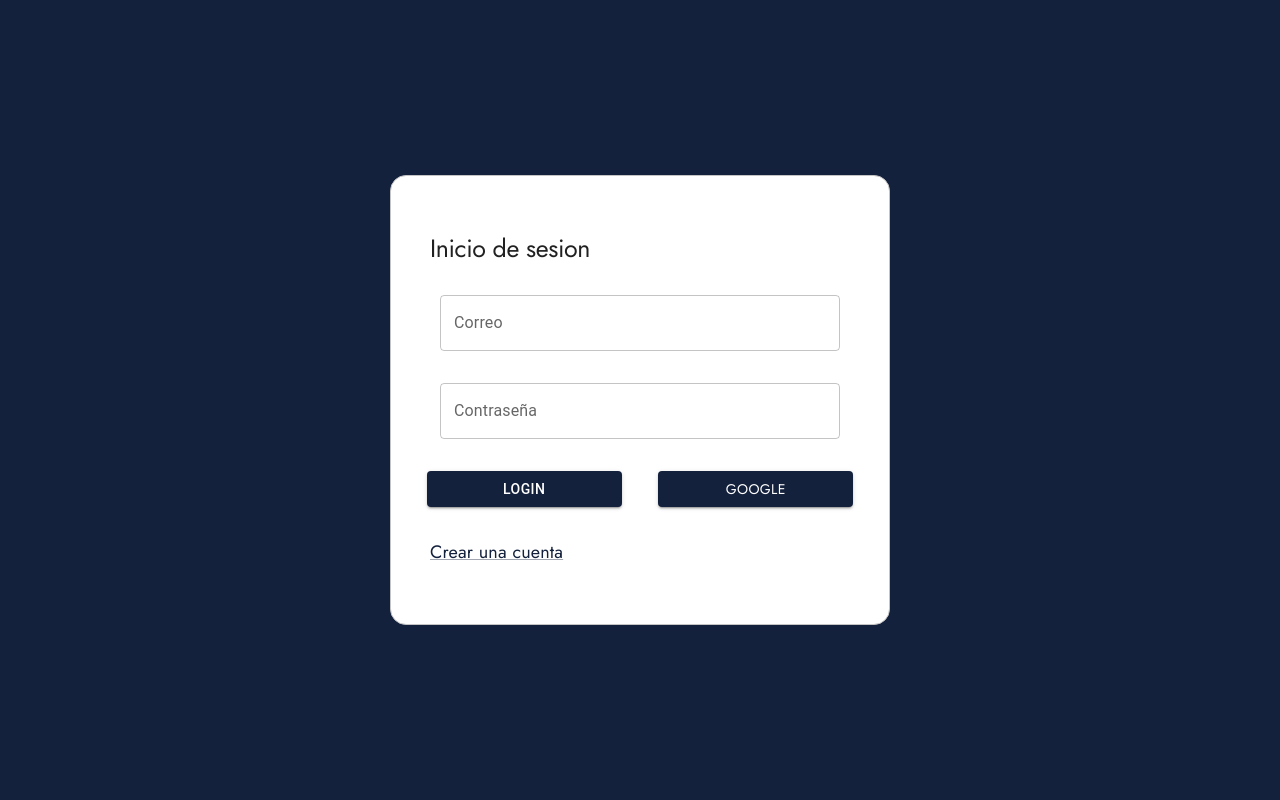
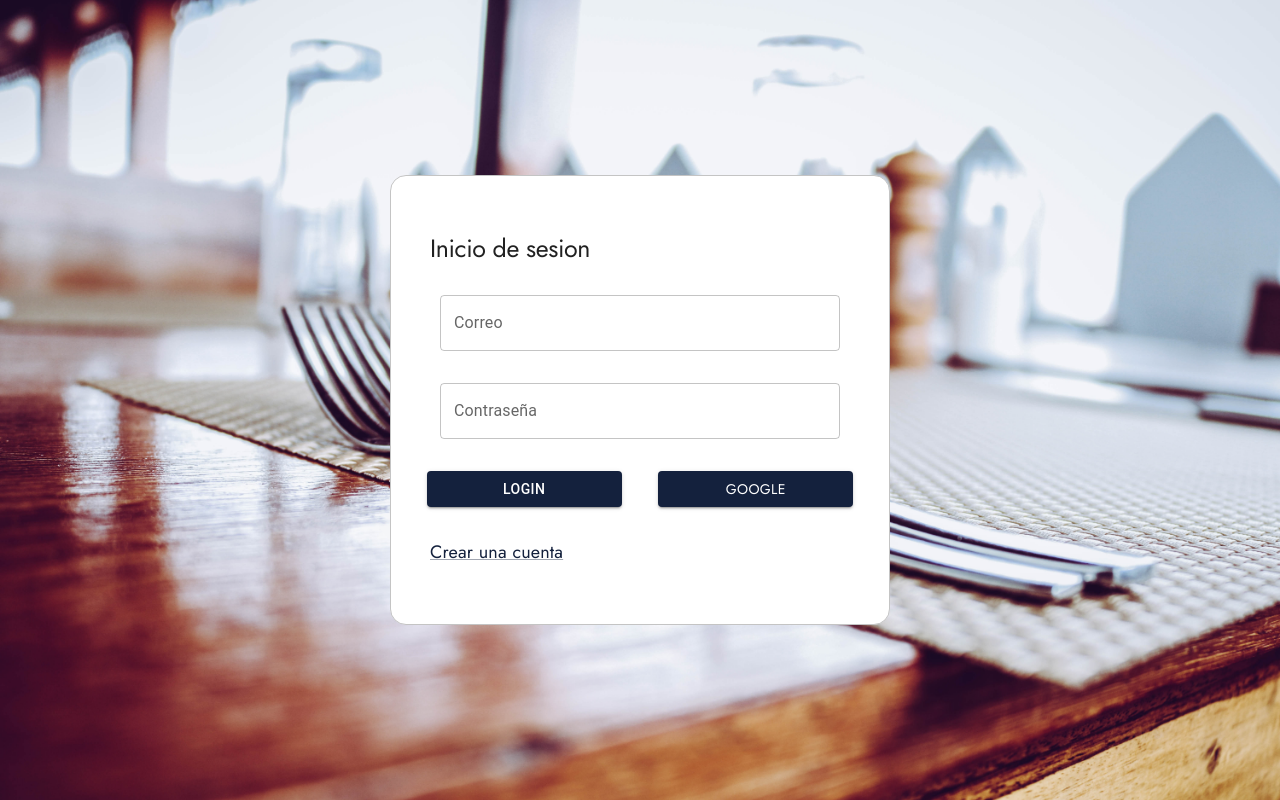
Before and after one commit to guidomora/reservation-user, a React (Vite) app: page /auth/login in a window 1280 px wide. Built offline with nearby package versions, Linux system fonts and the light colour scheme; no server answers.

Commit message:
background img

```diff
--- a/src/App.css
+++ b/src/App.css
@@ -3,6 +3,9 @@
 .firstContainer {
   height: 100vh;
   background-color: #14213d;
+  background-image: url("./imagen/pexels-eric-mufasa-1342641.jpg");
+  background-size:cover;
+  background-repeat: no-repeat;
 }
 
 
--- a/src/ui/CheckingAuth.jsx
+++ b/src/ui/CheckingAuth.jsx
@@ -11,13 +11,14 @@ const CheckingAuth = () => {
       alignItems="center"
       justifyContent="center"
       sx={{ minHeight: "100vh", backgroundColor: "primary.main", padding: 4 }}
+      className="firstContainer"
     >
       <Grid
         container
         direction="row"
         justifyContent="center"
       >
-        <CircularProgress color="warning"/>
+        <CircularProgress color="info"/>
       </Grid>
     </Grid>
   );
```
Also changed, not shown: src/imagen/pexels-eric-mufasa-1342641.jpg (added).
